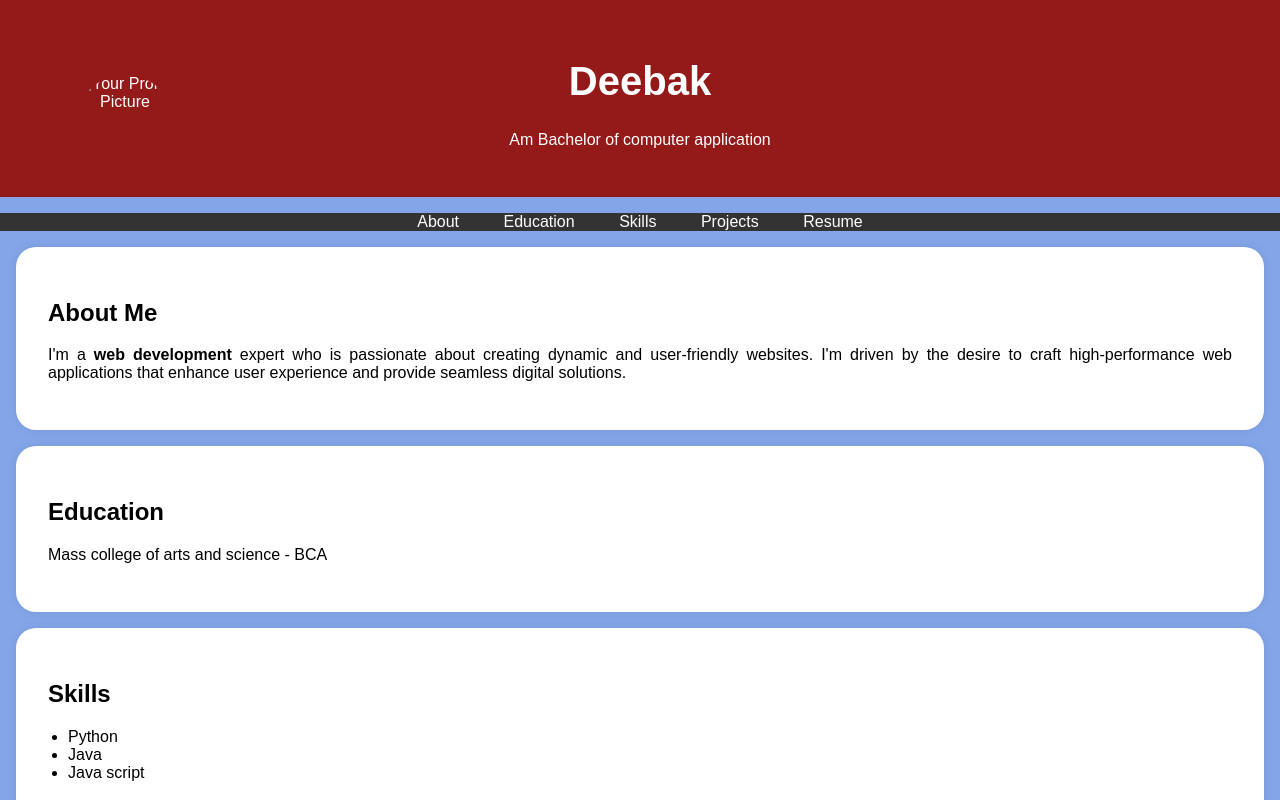
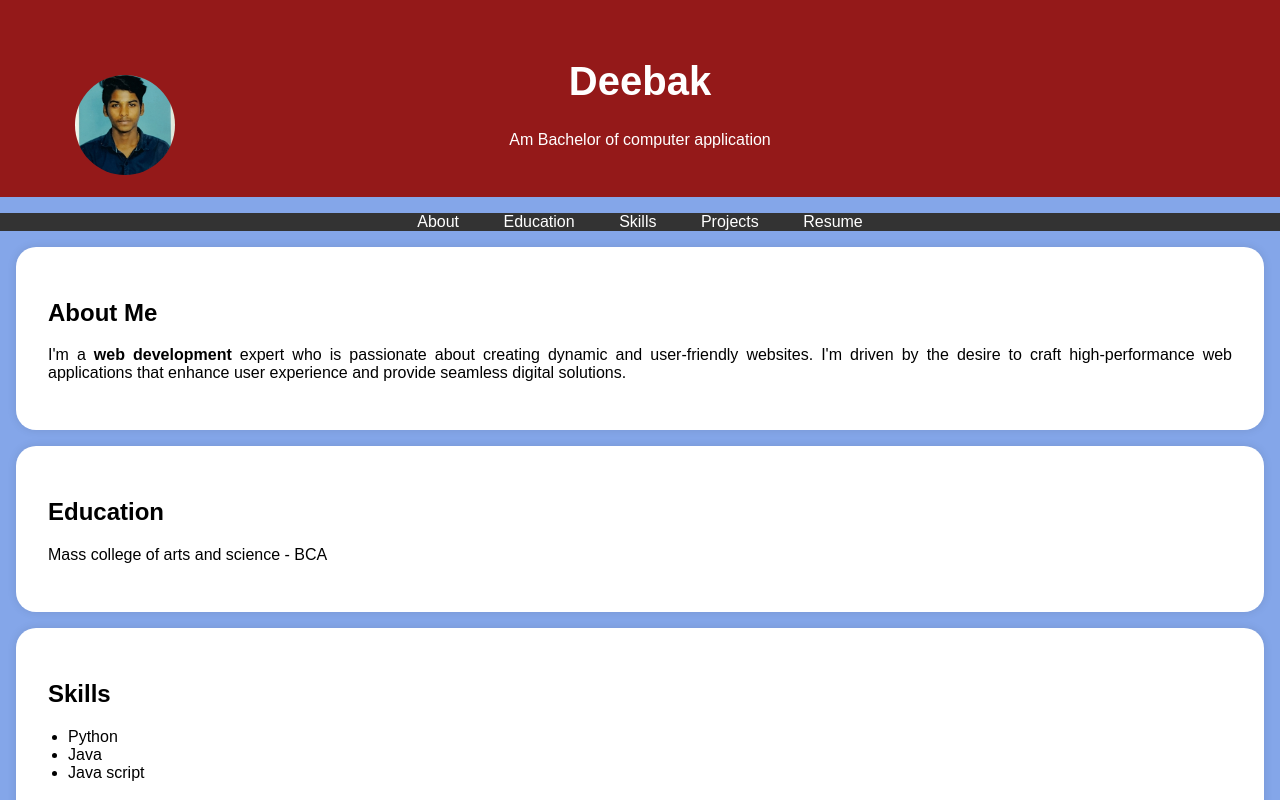
Before and after one commit to deebakabi/digital-portfolio, a plain HTML site: page index.html in a window 1280 px wide. Shown: the top 800 px of the page. Drawn offline with Linux system fonts and the light colour scheme.

Commit message:
Update index.html

```diff
--- a/index.html
+++ b/index.html
@@ -95,7 +95,7 @@
     <header>
         <div class="header-content">
             <!-- Add your profile picture here -->
-            <img src="/storage/emulated/0/Pictures/WhatsApp/deebak.jpg" alt="Your Profile Picture" class="profile-picture">
+            <img src="IMG_1759.jpg" alt="Your Profile Picture" class="profile-picture">
             <h1>Deebak</h1>
             <p>Am Bachelor of computer application</p>
         </div>
```
